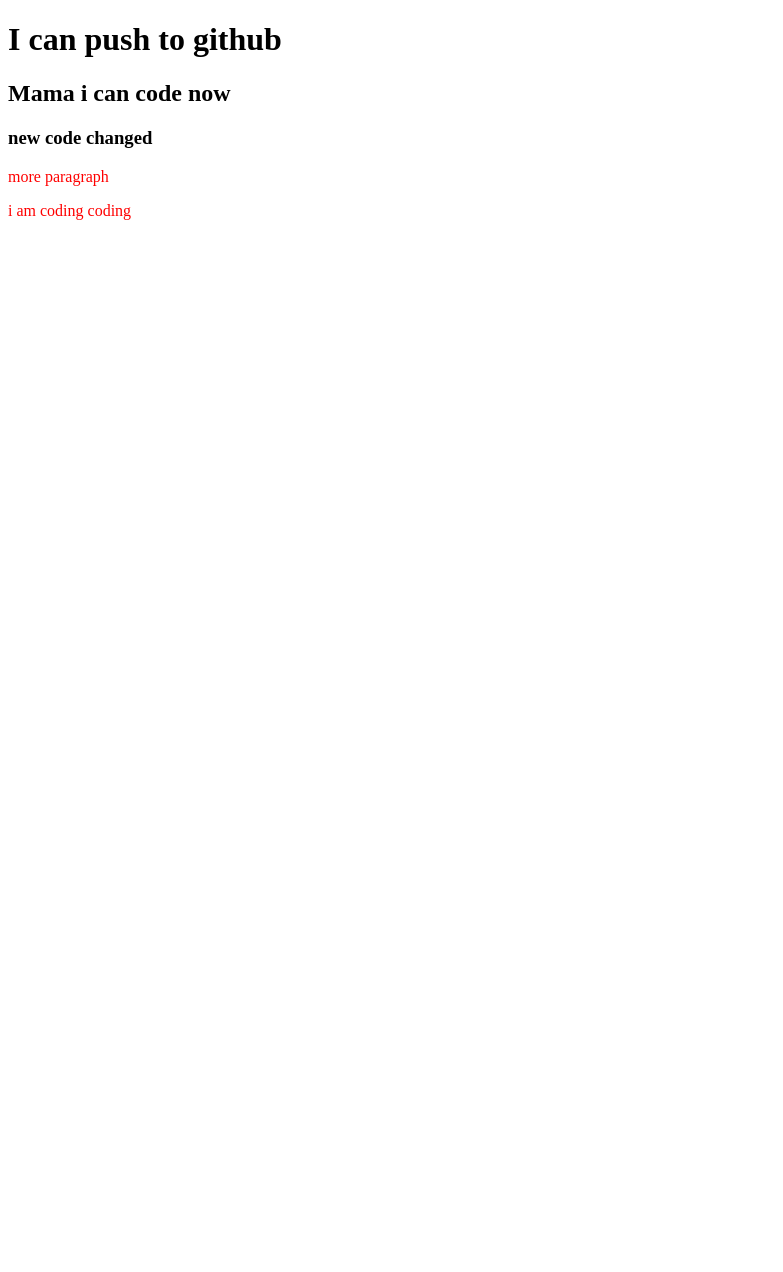
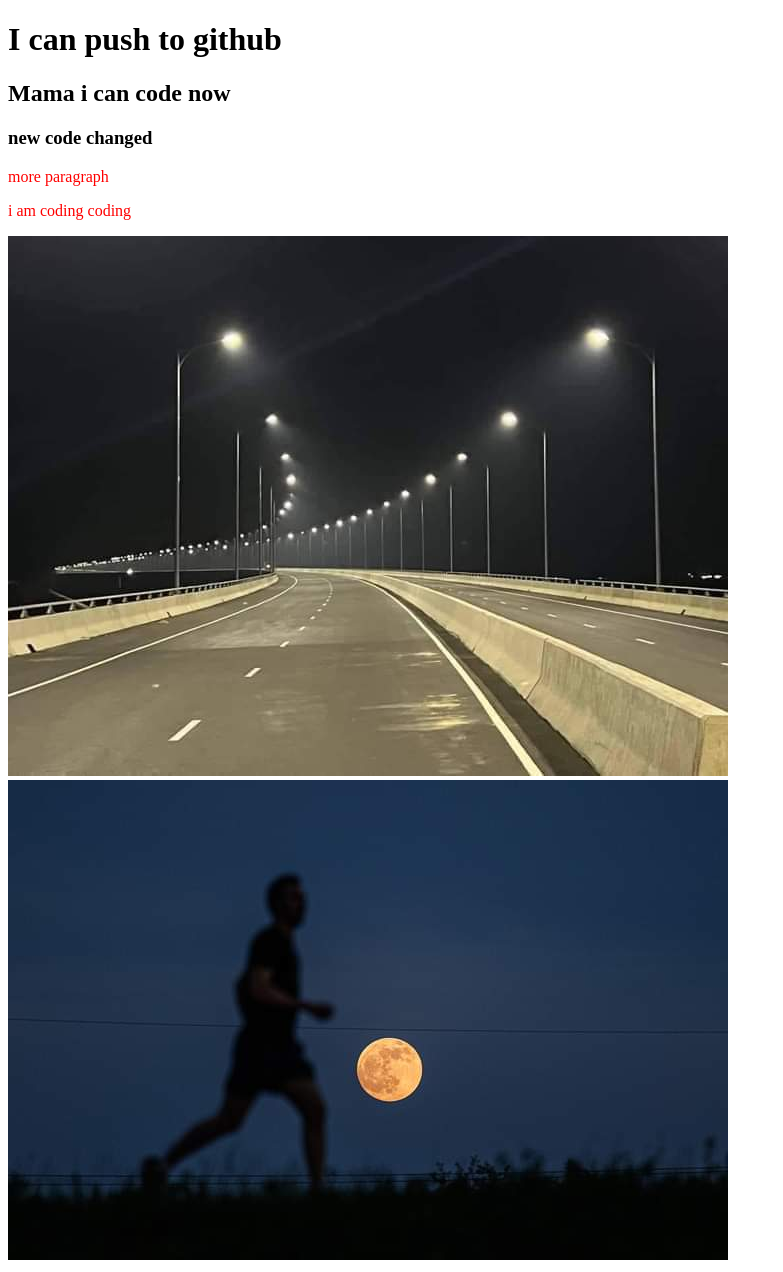
Before and after one commit to mintusarker/my-second-repo, a plain HTML site: page index.html in a window 1280 px wide. Shown: the whole page, without its empty margins (0-783 px from the left). Before the commit the page ends 800 px from the top, so only its background shows below. Drawn offline with Linux system fonts and the light colour scheme.

Commit message:
image added

```diff
--- a/index.html
+++ b/index.html
@@ -13,5 +13,7 @@
     <h3>new code changed</h3>
     <p>more paragraph</p>
     <p>i am coding coding</p>
+     <img src="padma.jpg" alt="">
+     <img src="running.jpg" alt="">
 </body>
 </html>
```
Also changed, not shown: padma.jpg (added), running.jpg (added).
